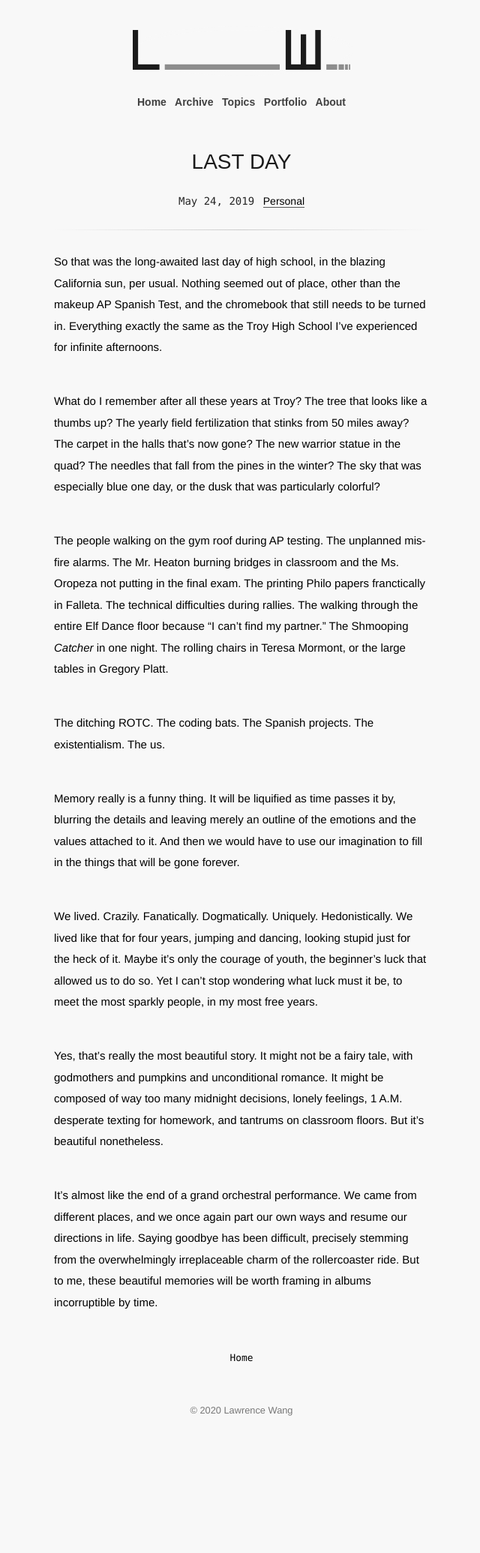
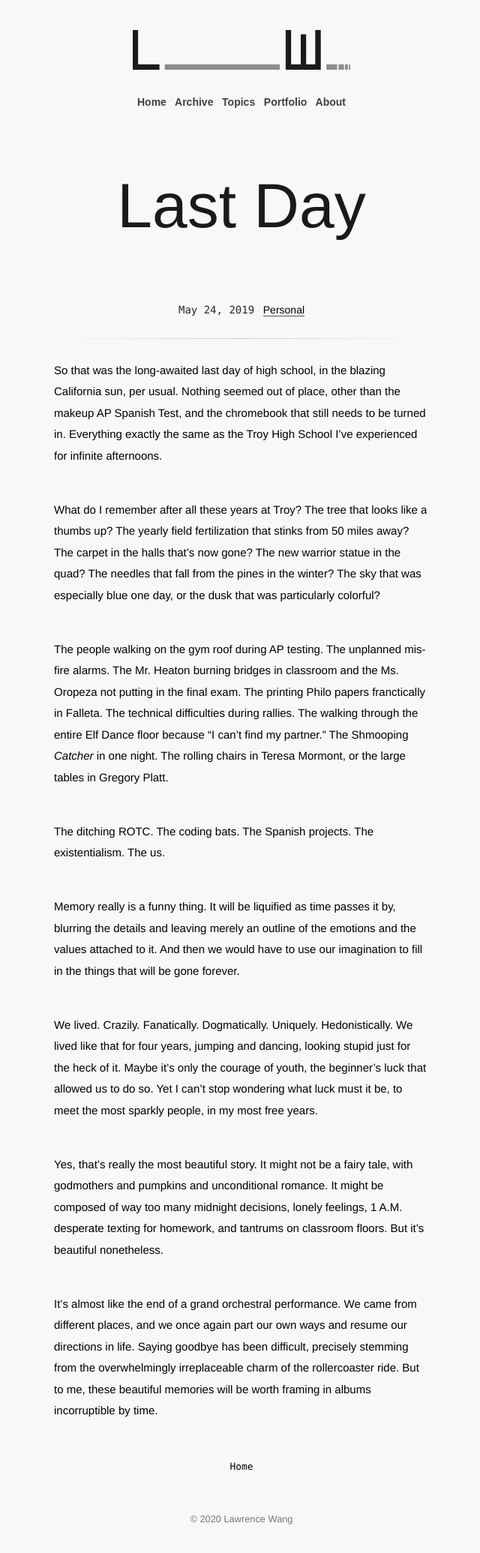
Before and after one commit to law-wang/blog-1.1, a Jekyll site: the page built from _posts/2019-05-24-last-day.md, in a window 1280 px wide. Shown: the whole page at 75% size, without its empty margins (318-958 px from the left). Built offline with Jekyll 4.4.1, drawn with Linux system fonts in a browser that asks for light colours; some web fonts are replaced; before the commit the page ends 1926 px from its top, so only the background shows below that.

Commit message:
Update main.scss

```diff
--- a/_sass/main.scss
+++ b/_sass/main.scss
@@ -243,7 +243,8 @@ article {
     font-style: normal;
     line-height: 1.4em;
     text-align: center;
-    font-size: 2em;
+    text-transform: capitalize;
+    font-size: 6em;
     color: #1a1a1a;
   }
   .divider {
```
